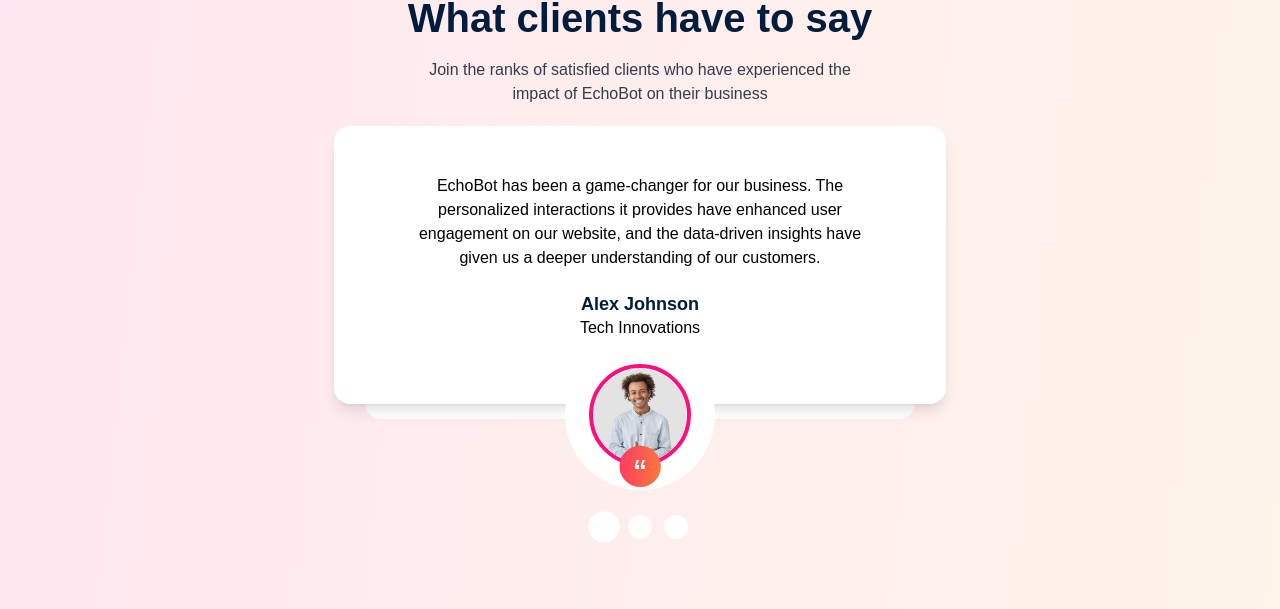
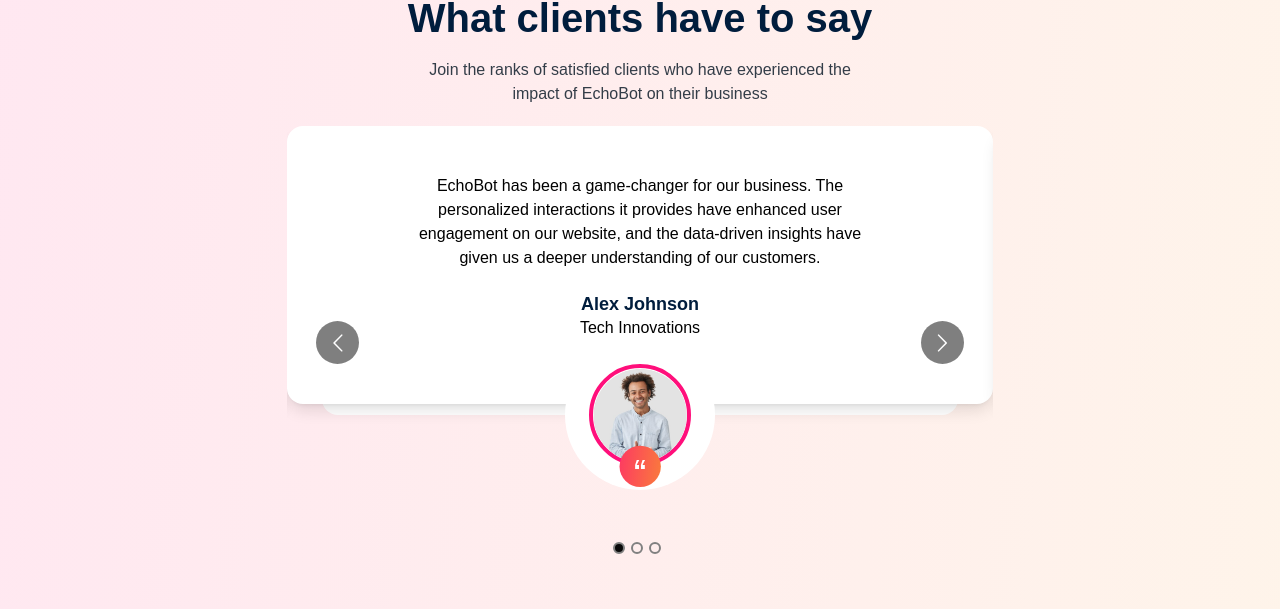
Before and after one commit to MichealCodez/echobot, a React (Vite) app: page / in a window 1280 px wide. Shown: the part 5159-5768 px from the top of the page. Built offline with nearby package versions, Linux system fonts and the light colour scheme; a web font is replaced by a local one.

Commit message:
added carousel

```diff
--- a/package.json
+++ b/package.json
@@ -11,7 +11,8 @@
   },
   "dependencies": {
     "react": "^18.2.0",
-    "react-dom": "^18.2.0"
+    "react-dom": "^18.2.0",
+    "react-multi-carousel": "^2.8.5"
   },
   "devDependencies": {
     "@types/react": "^18.2.43",
--- a/src/sections/CustomerRevier.jsx
+++ b/src/sections/CustomerRevier.jsx
@@ -1,6 +1,27 @@
 import { qoute } from "../assets/icons";
 import { customerReviews } from "../constants";
 import { useState } from "react";
+import Carousel from 'react-multi-carousel';
+import 'react-multi-carousel/lib/styles.css';
+
+const responsive = {
+  superLargeDesktop: {
+    breakpoint: { max: 4000, min: 3000 },
+    items: 1
+  },
+  desktop: {
+    breakpoint: { max: 3000, min: 1024 },
+    items: 1
+  },
+  tablet: {
+    breakpoint: { max: 1024, min: 464 },
+    items: 1
+  },
+  mobile: {
+    breakpoint: { max: 464, min: 0 },
+    items: 1
+  }
+};
 
 const CustomerRevier = () => {
   const [index, setIndex] = useState(0);
@@ -13,19 +34,22 @@
           EchoBot on their business
         </p>
       </div>
-      <article className="relative flex flex-col items-center text-center bg-white rounded-2xl px-8 pt-8 pb-16 z-10 shadow-lg">
+      <Carousel responsive={responsive} showDots={true} infinite={true} className="w-[100%]">
+        {customerReviews.map((value, ind) => (
+          <div className="pb-36 w-[100%]">
+            <article key={ind} className="relative flex flex-col items-center text-center bg-white rounded-2xl px-8 pt-8 pb-16 z-10 shadow-lg">
               <p className="max-w-[548px] px-10 max-md:px-1 mt-4">
-          {customerReviews[index].review}
+                {value.review}
               </p>
               <figure className="flex flex-col items-center">
                 <figcaption className="mt-6">
-            <h3 className="h3 text-[18px]">{customerReviews[index].name}</h3>
-            <p className="text-[16px]"> {customerReviews[index].occupation}</p>
+                  <h3 className="h3 text-[18px]">{value.name}</h3>
+                  <p className="text-[16px]"> {value.occupation}</p>
                 </figcaption>
                 <div className="absolute flex flex-col items-center max-w-[150px] bg-white rounded-full p-6 top-[77%] max-sm:top-[82%]">
                   <img
-              src={customerReviews[index].image}
-              alt={customerReviews[index].name}
+                    src={value.image}
+                    alt={value.name}
                     width={300}
                     height={300}
                     className="border-4 border-[#FF0F7B] rounded-full"
@@ -40,8 +64,12 @@
                 </div>
               </figure>
             </article>
-      <div className="bg-white z-0 w-[90%] h-10 mt-[-4%] rounded-2xl"></div>
-      <div className="flex justify-center mt-24 space-x-3">
+            <div className="bg-white w-[90%] h-10 mt-[-4%] rounded-2xl m-auto"></div>
+          </div>
+        ))}
+      </Carousel>
+      {/* <div className="bg-white w-[90%] h-10 mt-[-4%] rounded-2xl"></div> */}
+      {/* <div className="flex justify-center mt-24 space-x-3">
         {customerReviews.map((value, ind) => (
           <div
             key={value.name}
@@ -51,7 +79,7 @@
             }`}
           ></div>
         ))}
-      </div>
+      </div> */}
     </div>
   );
 };
```
Also changed, not shown: 1 other file (tests, documents, lock files or other folders). Lines whose indentation alone changed are shown as unchanged.
